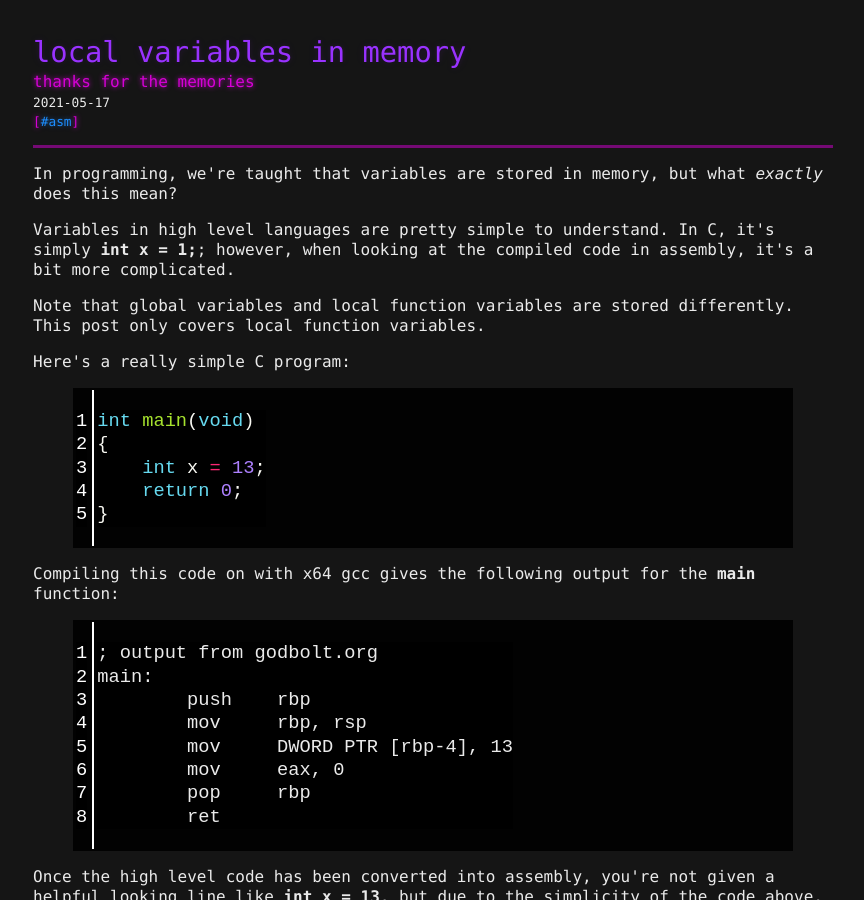
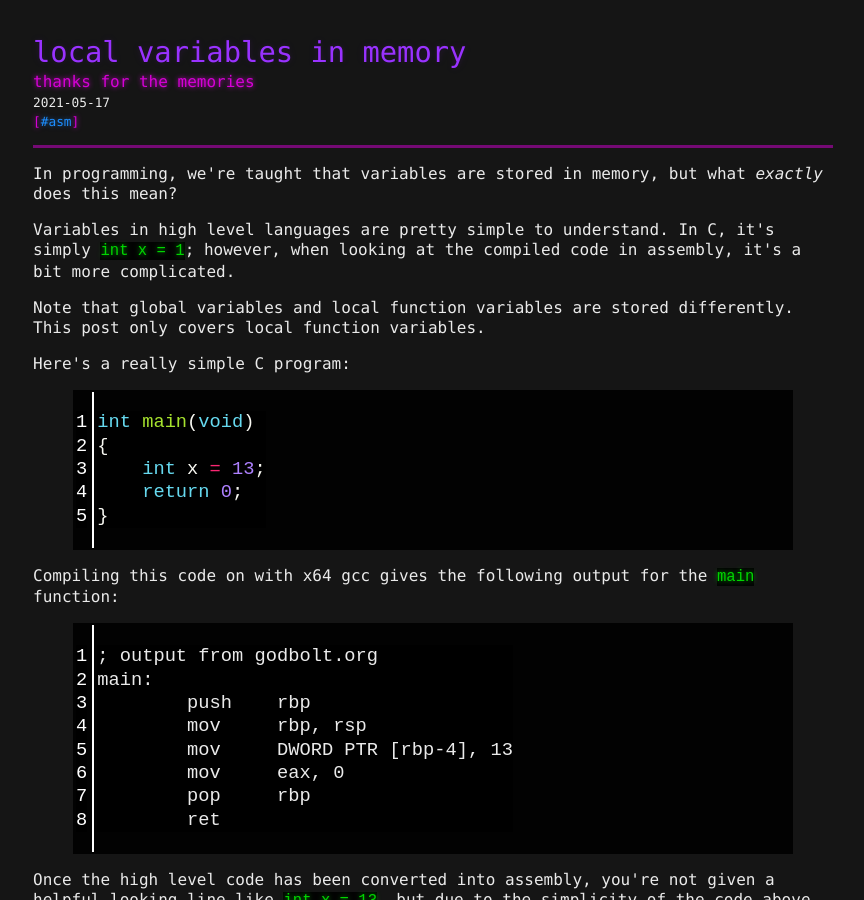
Before and after one commit to nyhilum/old-jekyll-blog, a Jekyll site: the page built from tech/_posts/2021-05-17-local-variables-in-memory.md, in a window 1280 px wide and 900 px high. Shown: the whole window, without its empty margins (207-1071 px from the left). Built offline with Jekyll 4.4.1, drawn with Linux system fonts in a browser that asks for light colours.

Commit message:
Update 2021-05-17-local-variables-in-memory.md

```diff
--- a/tech/_posts/2021-05-17-local-variables-in-memory.md
+++ b/tech/_posts/2021-05-17-local-variables-in-memory.md
@@ -7,7 +7,7 @@ tags: asm
 
 In programming, we're taught that variables are stored in memory, but what *exactly* does this mean?
 
-Variables in high level languages are pretty simple to understand. In C, it's simply **int x = 1;**; however, when looking at the compiled code in assembly, it's a bit more complicated.
+Variables in high level languages are pretty simple to understand. In C, it's simply `int x = 1`; however, when looking at the compiled code in assembly, it's a bit more complicated.
 
 Note that global variables and local function variables are stored differently. This post only covers local function variables.
 
@@ -20,7 +20,7 @@ int main(void)
 }
 {% endhighlight %}
 
-Compiling this code on with x64 gcc gives the following output for the **main** function:
+Compiling this code on with x64 gcc gives the following output for the `main` function:
 {% highlight plaintext linenos %}
 ; output from godbolt.org
 main:
@@ -32,9 +32,9 @@ main:
         ret
 {% endhighlight %}
 
-Once the high level code has been converted into assembly, you're not given a helpful looking line like **int x = 13**, but due to the simplicity of the code above, you could probably deduce that the line **mov DWORD PTR [rbp-4], 13** has something to do with the variable assignment in C (and you'd be right).
+Once the high level code has been converted into assembly, you're not given a helpful looking line like `int x = 13`, but due to the simplicity of the code above, you could probably deduce that the line `mov DWORD PTR [rbp-4], 13` has something to do with the variable assignment in C (and you'd be right).
 
-Let's dissect this line a bit: **mov DWORD PTR [rbp-4], 13**. This line is saying "move the number 13 into a double word size memory location specified by the memory address pointed to by rbp-4". Alternatively, "move 13 to address rbp-4 that's 4 bytes in size". Using a debugger will help visualize this better.
+Let's dissect this line a bit: `mov DWORD PTR [rbp-4], 13`. This line is saying "move the number 13 into a double word size memory location specified by the memory address pointed to by rbp-4". Alternatively, "move 13 to address rbp-4 that's 4 bytes in size". Using a debugger will help visualize this better.
 
 Loading up the binary in gdb, I put a breakpoint right before 13 is moved into the designated memory location.
 
@@ -50,7 +50,7 @@ Dump of assembler code for function main:
    0x000055555555513e <+21>:    ret
 {% endhighlight %}
 
-Examining the memory at **rbp-0x4** at this point will either show junk or a zero value. In this case, it shows 0.
+Examining the memory at `rbp-0x4` at this point will either show junk or a zero value. In this case, it shows 0.
 
 {% highlight plaintext linenos %}
 (gdb) x/w $rbp-4
```
